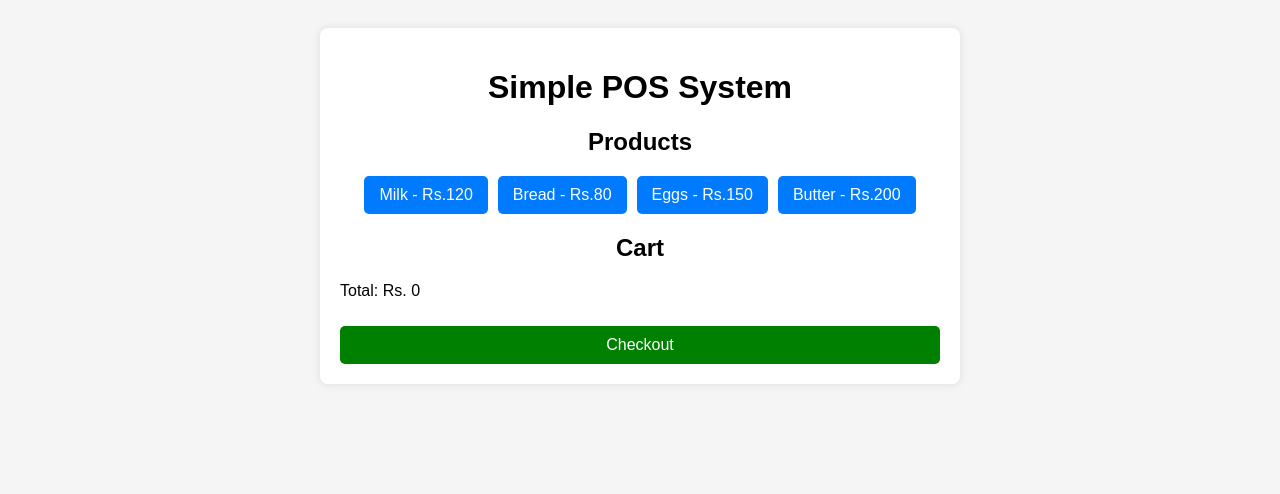
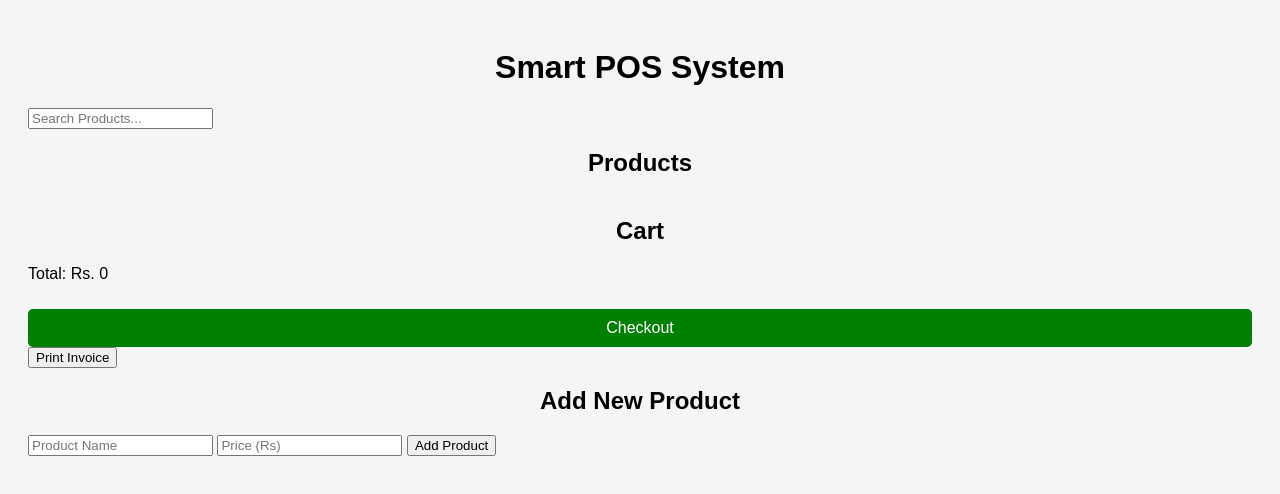
Before and after one commit to khdxsohee/smart-pos, a plain HTML site: page index.html in a window 1280 px wide. Drawn offline with Linux system fonts and the light colour scheme.

Commit message:
Update index.html

```diff
--- a/index.html
+++ b/index.html
@@ -2,29 +2,40 @@
 <html lang="en">
 <head>
   <meta charset="UTF-8">
-  <title>Simple POS System</title>
+  <title>Smart POS System</title>
   <link rel="stylesheet" href="style.css">
 </head>
 <body>
-  <div class="pos-container">
-    <h1>Simple POS System</h1>
+  <div class="container">
+    <h1>Smart POS System</h1>
 
-    <div class="products">
+    <!-- Search Bar -->
+    <input type="text" id="search" placeholder="Search Products..." />
+
+    <!-- Product Section -->
+    <section class="product-section">
       <h2>Products</h2>
-      <div class="product-list">
-        <div class="product" data-name="Milk" data-price="120">Milk - Rs.120</div>
-        <div class="product" data-name="Bread" data-price="80">Bread - Rs.80</div>
-        <div class="product" data-name="Eggs" data-price="150">Eggs - Rs.150</div>
-        <div class="product" data-name="Butter" data-price="200">Butter - Rs.200</div>
-      </div>
-    </div>
+      <div id="product-list" class="product-list"></div>
+    </section>
 
-    <div class="cart">
+    <!-- Cart Section -->
+    <section class="cart-section">
       <h2>Cart</h2>
       <ul id="cart-items"></ul>
       <p>Total: Rs. <span id="total">0</span></p>
       <button id="checkout">Checkout</button>
-    </div>
+      <button id="print-invoice">Print Invoice</button>
+    </section>
+
+    <!-- Admin Panel -->
+    <section class="admin-section">
+      <h2>Add New Product</h2>
+      <form id="add-product-form">
+        <input type="text" id="new-product-name" placeholder="Product Name" required>
+        <input type="number" id="new-product-price" placeholder="Price (Rs)" required>
+        <button type="submit">Add Product</button>
+      </form>
+    </section>
   </div>
 
   <script src="script.js"></script>
```
